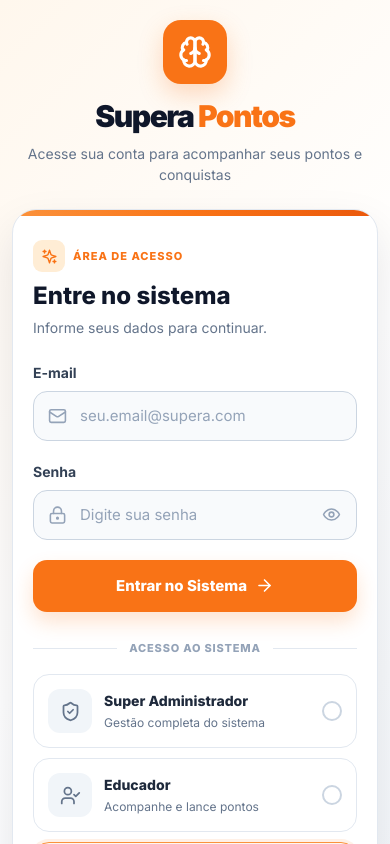
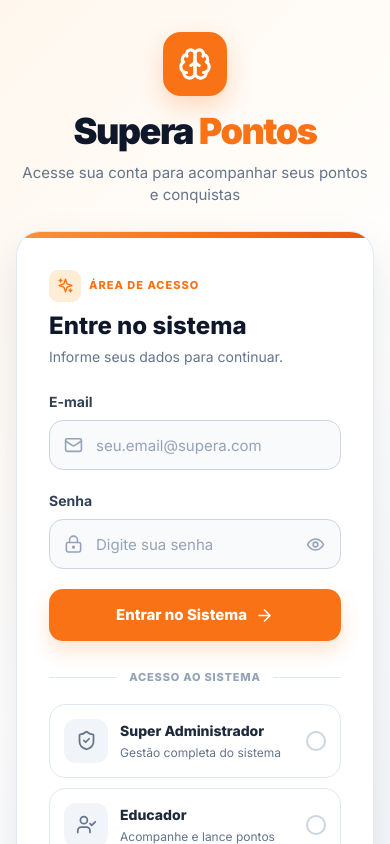
Before and after one commit to williamromario01-dot/supera-pontos-next, a Next.js app: page / in a window 390 px wide. Shown: the top 844 px of the page. Built offline with nearby package versions, Linux system fonts and the light colour scheme.

Commit message:
Update globals.css

```diff
--- a/src/app/globals.css
+++ b/src/app/globals.css
@@ -325,24 +325,6 @@
   font-weight: 800;
 }
 
-/* =========================================
-   RESPONSIVIDADE
-========================================= */
-
-@media (max-width: 480px) {
-  .login-page {
-    padding: 20px 12px;
-  }
-
-  .login-card-content {
-    padding: 24px 20px;
-  }
-
-  .login-title {
-    font-size: 30px;
-  }
-
-  .login-subtitle {
-    font-size: 14px;
-  }
+.tailwind-check {
+  @apply bg-red-500 text-white p-10 rounded-2xl text-3xl font-bold;
 }
```
